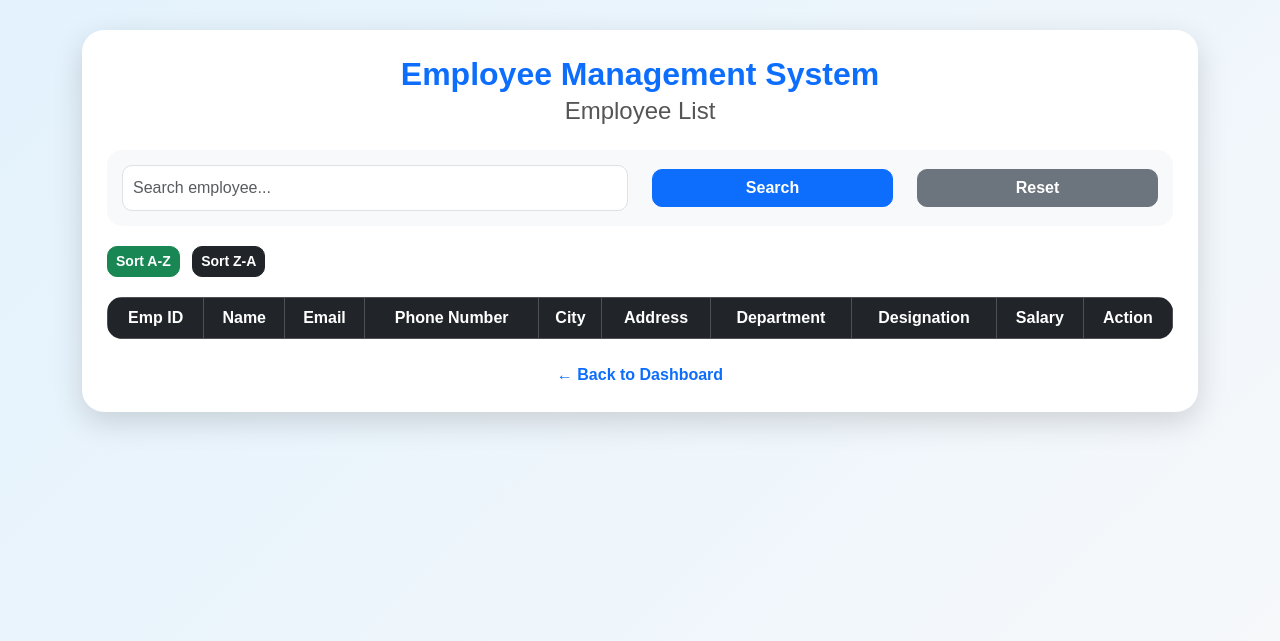
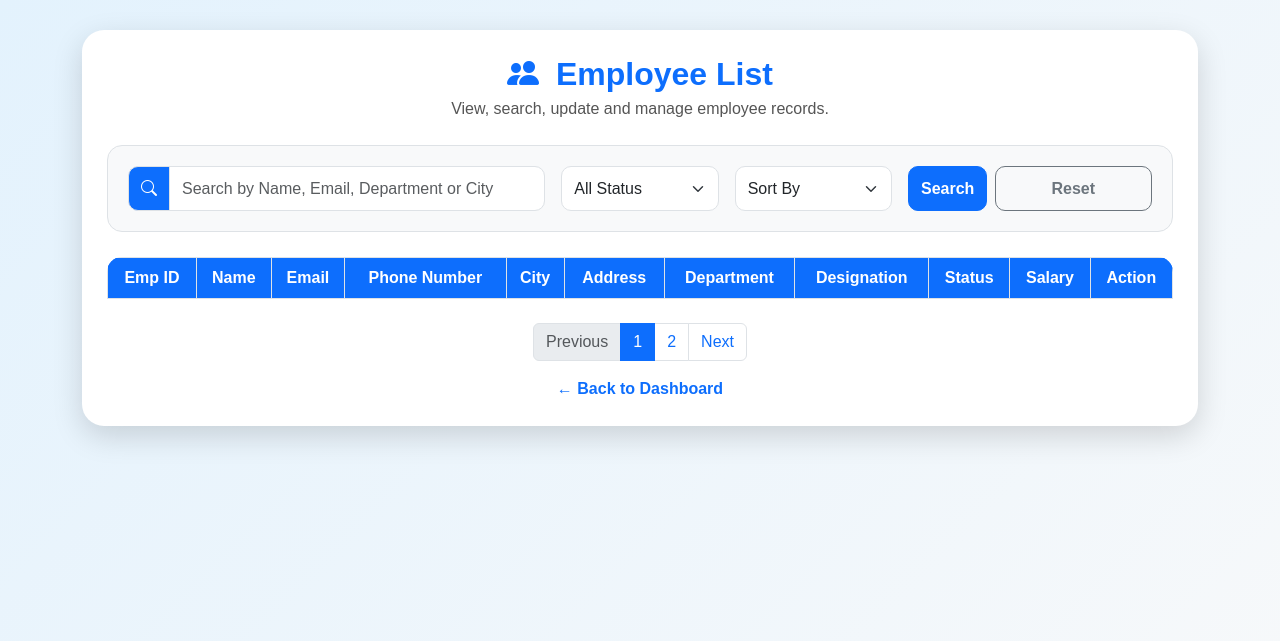
Before and after one commit to aditi-sharma-dev/Technosignia-Internship-Practice-Repository, a Django app: page /employees/view_employee_page/ in a window 1280 px wide. Shown: the top 641 px of the page. Run offline with Django 5.2, Linux system fonts and the light colour scheme; data that the repository does not hold is empty.

Commit message:
Implemented employee search, sorting and status filter APIs with updated employee list UI

```diff
--- a/Employee Management API/employees/templates/view_employee.html
+++ b/Employee Management API/employees/templates/view_employee.html
@@ -8,10 +8,9 @@
 <title>View Employees</title>
 
 <link href="https://cdn.jsdelivr.net/npm/bootstrap@5.3.7/dist/css/bootstrap.min.css" rel="stylesheet">
-
+<link rel="stylesheet" href="https://cdn.jsdelivr.net/npm/bootstrap-icons@1.11.3/font/bootstrap-icons.min.css">
 
 <style>
-
     body{
     background: linear-gradient(135deg,#e3f2fd,#f8f9fa);
     min-height:100vh;
@@ -43,95 +42,81 @@ body{
      color:#555;
 
    }
-
-
-
    .search-box{
-
     background:#f8f9fa;
-    padding:15px;
+    padding:20px;
     border-radius:15px;
-    margin-bottom:20px;
-
+    margin-bottom:25px;
+    border:1px solid #dee2e6;
      }
 
+   .search-box .form-control,
+   .search-box .form-select{
+    height:45px;
+    border-radius:10px;
+    }
+
+   .search-box .btn{
+    height:45px;
+    border-radius:10px;
+    font-weight:600;
+   }
+
+   .input-group-text{
+    border-radius:10px 0 0 10px;
+   }
 
    .form-control{
-
-    border-radius:10px;
-    padding:10px;
-
+    border-radius:0 10px 10px 0;
    }
-
-
-
-.btn{
-
-    border-radius:10px;
-    font-weight:600;
-
-}
-
-
-
    .sort-area{
 
     margin-bottom:20px;
-
    }
-
-
    .table-responsive{
 
     border-radius:15px;
     overflow:hidden;
 
    }
-
-
-
    .table{
 
     margin-bottom:0;
-
    }
-
-
 
    .table th{
 
     text-align:center;
     vertical-align:middle;
     white-space:nowrap;
-
+    }
+    .table-header {
+    background-color: #0d6efd;
+    color: white;
 }
 
-
-
+   .table-header th {
+    background-color: #0d6efd !important;
+    color: white;
+    text-align: center;
+    vertical-align: middle;
+   }
    .table td{
 
     text-align:center;
     vertical-align:middle;
-
     }
-
-
-
     .table tbody tr:hover{
 
     background:#f1f7ff;
     transition:0.3s;
-
    }
-
-
 
   .action-btn{
 
     padding:4px 10px;
     font-size:13px;
     border-radius:7px;
-
     }
 
 
@@ -139,123 +124,71 @@ body{
 
     text-decoration:none;
     font-weight:600;
-
 }
-
-
 </style>
 
 </head>
 
 
 <body>
+    <div class="container">
+        <div class="main-card">
+            <h2 class="text-center title mb-1">
+                <i class="bi bi-people-fill me-2"></i>
+                   Employee List
+            </h2>
+            <p class="text-center subtitle mb-4">
+                View, search, update and manage employee records.
+            </p>
+        <div class="search-box">
+            <div class="row g-3 align-items-center">
+                <div class="col-lg-5">
+                    <div class="input-group">
+                        <span class="input-group-text bg-primary text-white">
+                            <i class="bi bi-search"></i>
+                        </span>
+                        <input type="text" id="searchInput" class="form-control" placeholder="Search by Name, Email, Department or City">
+                    </div>
+               </div>
 
 
-<div class="container">
+           <div class="col-lg-2">
+              <select class="form-select" id="statusFilter" onchange="filterStatus()">
+                <option value="">All Status</option>
+                <option value="Active">Active</option>
+                <option value="Inactive">Inactive</option>
+              </select>
+            </div>
 
 
-<div class="main-card">
+           <div class="col-lg-2">
+             <select class="form-select" id="sortSelect" onchange="sortEmployee()">
+                <option value="">Sort By</option>
+                <option value="asc">Ascending</option>
+                <option value="desc">Descending</option>
+             </select>
+            </div>
+
+           <div class="col-lg-1 d-grid">
+             <button class="btn btn-primary" onclick="searchEmployee()">
+                Search
+              </button>
+            </div>
 
 
-<h2 class="text-center title mb-1">
-Employee Management System
-</h2>
-
-
-<h4 class="text-center subtitle mb-4">
-Employee List
-</h4>
-
-
-
-<div class="search-box">
-
-
-<div class="row align-items-center">
-
-
-<div class="col-md-6 mb-2 mb-md-0">
-
-<input type="text"
-id="searchInput"
-class="form-control"
-placeholder="Search employee...">
+           <div class="col-lg-2 d-grid">
+              <button class="btn btn-outline-secondary" onclick="loadEmployees()">
+                Reset
+              </button>
+           </div>
 
         </div>
 
-
-
-<div class="col-md-3 mb-2 mb-md-0">
-
-<button class="btn btn-primary w-100"
-onclick="searchEmployee()">
-
-Search
-
-</button>
-
      </div>
-
-
-
-<div class="col-md-3">
-
-<button class="btn btn-secondary w-100"
-onclick="loadEmployees()">
-
-Reset
-
-</button>
-
-</div>
-
-
-</div>
-
-
-</div>
-
-
-
-
-
-<div class="sort-area">
-
-
-<button class="btn btn-success btn-sm me-2"
-onclick="sortAscending()">
-
-Sort A-Z
-
-</button>
-
-
-
-<button class="btn btn-dark btn-sm"
-onclick="sortDescending()">
-
-Sort Z-A
-
-</button>
-
-
-</div>
-
-
-
-
-
     <div class="table-responsive">
-
-
         <table class="table table-bordered table-hover">
-
-
-<thead class="table-dark">
-
-
+            <thead class="table-header">
                 <tr>
-
                     <th>Emp ID</th>
                     <th>Name</th>
                     <th>Email</th>
@@ -264,61 +197,66 @@ Sort Z-A
                     <th>Address</th>
                     <th>Department</th>
                     <th>Designation</th>
+                    <th>Status</th>
                     <th>Salary</th>
                     <th>Action</th>
+                </tr>
+            </thead>
+            <tbody id="employeeTable">
 
-
-</tr>
-
-
-</thead>
+            </tbody>
+       </table>
 
 
 
-<tbody id="employeeTable">
+<nav class="mt-4">
+    <ul class="pagination justify-content-center">
 
-</tbody>
+        <li class="page-item disabled">
+            <a class="page-link" href="#">Previous</a>
+        </li>
 
+        <li class="page-item active">
+            <a class="page-link" href="#">1</a>
+        </li>
 
+        <li class="page-item">
+            <a class="page-link" href="#">2</a>
+        </li>
 
-</table>
+        <li class="page-item">
+            <a class="page-link" href="#">Next</a>
+        </li>
+
+    </ul>
+</nav>
+
+    <p class="text-center mt-3 mb-0">
+    <a href="/employees/dashboard/" class="back-link">
+        ← Back to Dashboard
+    </a>
+   </p>
 
 
     </div>
-
-
-
-
     <form style="display:none;">
-
         {% csrf_token %}
-
     </form>
-
-
-
-<p class="text-center mt-4 mb-0">
-
-
-<a href="/employees/dashboard/" class="back-link">
-
-← Back to Dashboard
-
-</a>
-
-
-</p>
-
-
-
 </div>
-
-
 </div>
 
 
 
 <script>
+    async function filterStatus(){
+    const status=document.getElementById("statusFilter").value;
+
+    let response=await fetch(`/employees/filter-status/?status=${status}`);
+
+    let employees=await response.json();
+
+    displayEmployees(employees);
+}
     async function loadEmployees(){
     try{
         const response=await fetch("/employees/view/");
@@ -336,16 +274,20 @@ Sort Z-A
             <td>${employee.Address}</td>
             <td>${employee.Department}</td>
             <td>${employee.Designation}</td>
+            <td>
+            <span class="badge ${employee.Status === 'Active' ? 'bg-success' : 'bg-danger'}">
+            ${employee.Status}
+            </span>
+            </td>
             <td>${employee.Salary}</td>
             <td>
-            <button class="btn btn-warning btn-sm me-1" onclick="editEmployee(${employee.Emp_Id})">
-              Edit
+               <button class="btn btn-outline-primary btn-sm me-1"
+               onclick="editEmployee(${employee.Emp_Id})"><i class="bi bi-pencil-square me-1"></i>Edit
                </button>
-
-            <button class="btn btn-danger btn-sm" onclick="deleteEmployee(${employee.Emp_Id})">
-              Delete
+              <button class="btn btn-outline-danger btn-sm"
+              onclick="deleteEmployee(${employee.Emp_Id})">
+              <i class="bi bi-trash me-1"></i>Delete
               </button>
-
             </td>
 
 
@@ -414,7 +356,7 @@ async function searchEmployee(){
         if (employees.length===0){
         table.innerHTML=`
         <tr>
-        <td colspan="10" class="text-center text-danger">
+        <td colspan="11" class="text-center text-danger">
           No Employee Found
         </td>
         </tr>
@@ -432,10 +374,21 @@ async function searchEmployee(){
         <td>${employee.Address}</td>
         <td>${employee.Department}</td>
         <td>${employee.Designation}</td>
+        <td>
+        <span class="badge ${employee.Status === 'Active' ? 'bg-success' : 'bg-danger'}">
+        ${employee.Status}
+        </span>
+        </td>
         <td>${employee.Salary}</td>
         <td>
-          <button class="btn btn-warning btn-sm" onclick="editEmployee(${employee.Emp_Id})">Edit</button>
-          <button class="btn btn-danger btn-sm" onclick="deleteEmployee(${employee.Emp_Id})">Delete</button>
+          <button class="btn btn-outline-primary btn-sm me-1"
+               onclick="editEmployee(${employee.Emp_Id})"><i class="bi bi-pencil-square me-1"></i>Edit
+               </button>
+              <button class="btn btn-outline-danger btn-sm"
+              onclick="deleteEmployee(${employee.Emp_Id})">
+              <i class="bi bi-trash me-1"></i>Delete
+              </button>
+
         </td>
     </tr>
     `;
@@ -454,7 +407,7 @@ function displayEmployees(employees) {
     if (employees.length === 0) {
         table.innerHTML = `
         <tr>
-            <td colspan="10" class="text-center text-danger">
+            <td colspan="11" class="text-center text-danger">
                 No Employee Found
             </td>
         </tr>
@@ -473,15 +426,40 @@ function displayEmployees(employees) {
             <td>${employee.Address}</td>
             <td>${employee.Department}</td>
             <td>${employee.Designation}</td>
+            <td>
+            <span class="badge ${employee.Status === 'Active' ? 'bg-success' : 'bg-danger'}">
+            ${employee.Status}
+            </span>
+            </td>
             <td>${employee.Salary}</td>
             <td>
-                <button class="btn btn-warning btn-sm" onclick="editEmployee(${employee.Emp_Id})">Edit</button>
-                <button class="btn btn-danger btn-sm" onclick="deleteEmployee(${employee.Emp_Id})">Delete</button>
+              <button class="btn btn-outline-primary btn-sm me-1"
+               onclick="editEmployee(${employee.Emp_Id})"><i class="bi bi-pencil-square me-1"></i>Edit
+               </button>
+              <button class="btn btn-outline-danger btn-sm"
+              onclick="deleteEmployee(${employee.Emp_Id})">
+              <i class="bi bi-trash me-1"></i>Delete
+              </button>
+
             </td>
         </tr>
         `;
     });
 
+}
+function sortEmployee(){
+
+    const value=document.getElementById("sortSelect").value;
+
+    if(value==="asc"){
+        sortAscending();
+    }
+    else if(value==="desc"){
+        sortDescending();
+    }
+    else{
+        loadEmployees();
+    }
 }
 async function sortAscending(){
     try{
@@ -503,6 +481,7 @@ async function sortDescending(){
         alert("Unable to sort employees")
     }
 }
+
 </script>
 </body>
 </html>
--- a/Employee Management API/employees/urls.py
+++ b/Employee Management API/employees/urls.py
@@ -21,5 +21,6 @@ urlpatterns = [
     path('dashboard/',views.dashboard,name="dashboard"),
      path('add_employee_page/',views.add_employee_page,name='add_employee_page'),
     path('view_employee_page/',views.view_employee_page,name='view_employee_page'),
-    path('update_employee_page/<int:Emp_Id>/',views.update_employee_page,name='update_employee_page')
+    path('update_employee_page/<int:Emp_Id>/',views.update_employee_page,name='update_employee_page'),
+    path("filter-status/", views.filter_status,name='filter_status')
 ]
--- a/Employee Management API/employees/views.py
+++ b/Employee Management API/employees/views.py
@@ -151,3 +151,12 @@ def update_employee_page(request,Emp_Id):
         "employee":employee
     }
     return render(request,'update_employee.html',context)
+@api_view(['GET'])
+def filter_status(request):
+    status_value=request.GET.get("status")
+    if status_value:
+        employees=Employee.objects.filter(Status=status_value)
+    else:
+        employees=Employee.objects.all()
+    serializer=EmployeeSerializer(employees,many=True)
+    return Response(serializer.data)
```
Lines whose indentation alone changed are shown as unchanged.
